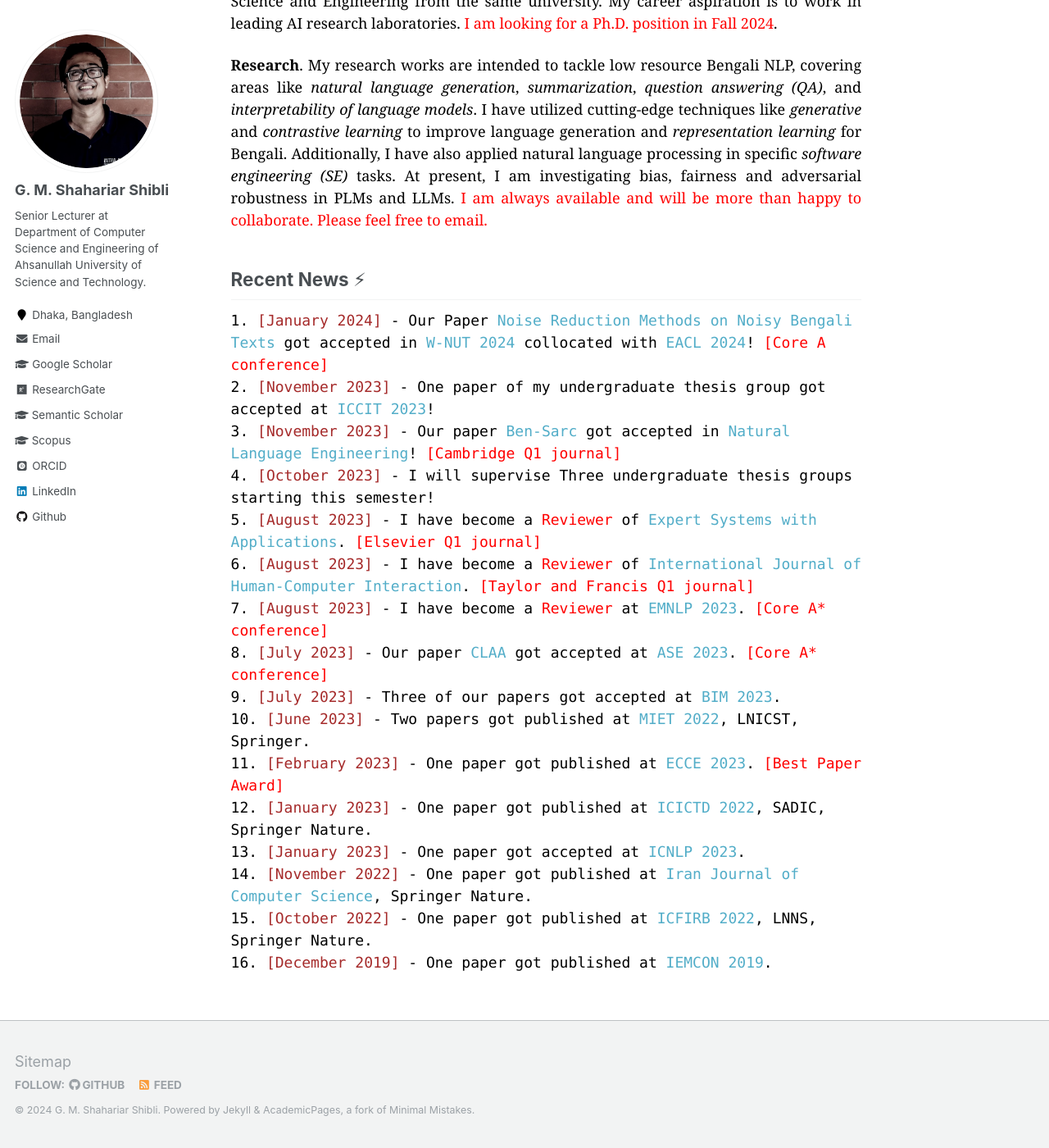
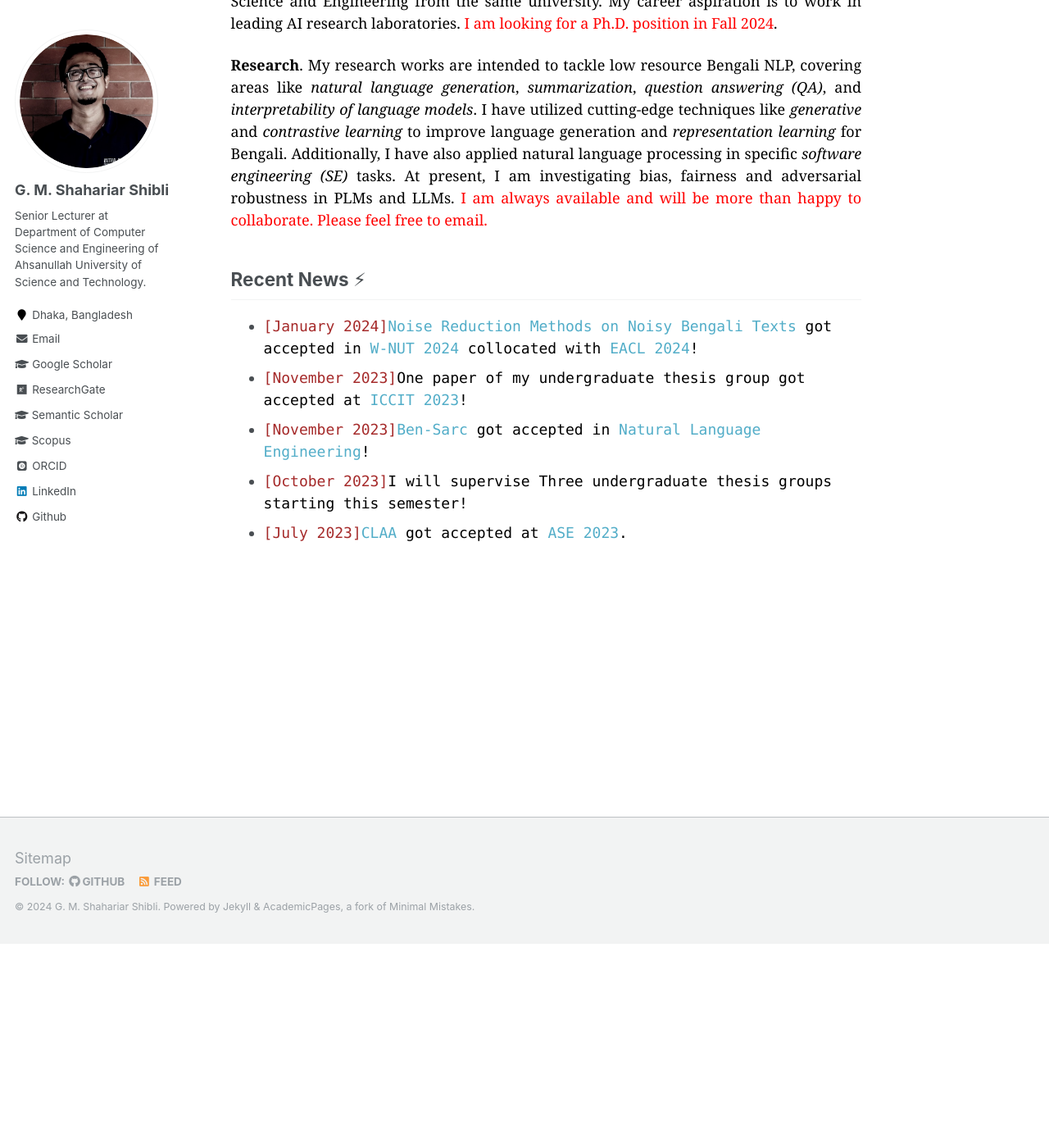
Before and after one commit to shahariar-shibli/shahariar-shibli.github.io, a Jekyll site: the page built from _pages/about.md, in a window 1280 px wide and 1400 px high, scrolled down 248 px. Shown: the whole window at 82% size. Built offline with Jekyll 4.4.1, drawn with Linux system fonts in a browser that asks for light colours; some web fonts are replaced.

Commit message:
Update about.md

```diff
--- a/_pages/about.md
+++ b/_pages/about.md
@@ -27,19 +27,8 @@
 
 
 ## Recent News ⚡
-<span style="font-family:Monaco; color:black;">1. <span style="color:brown">[January 2024]</span> -  Our Paper [Noise Reduction Methods on Noisy Bengali Texts](https://arxiv.org/pdf/2401.14360.pdf) got accepted in [W-NUT 2024](https://noisy-text.github.io/2024/) collocated with [EACL 2024](https://2024.eacl.org/)! <span style="color:red;">[Core A conference]</span></span><br/>
-<span style="font-family:Monaco; color:black;">2. <span style="color:brown">[November 2023]</span> - One paper of my undergraduate thesis group got accepted at [ICCIT 2023](https://iccit.org.bd/2023/)!<br/>
-<span style="font-family:Monaco; color:black;">3. <span style="color:brown">[November 2023]</span> -  Our paper [Ben-Sarc](https://www.researchgate.net/publication/357888683_Ben-Sarc_A_Corpus_for_Sarcasm_Detection_from_Bengali_Social_Media_Comments_and_Its_Baseline_Evaluation) got accepted in [Natural Language Engineering](https://www.cambridge.org/core/journals/natural-language-engineering)! <span style="color:red;">[Cambridge Q1 journal]</span></span><br/>
-<span style="font-family:Monaco; color:black;">4. <span style="color:brown">[October 2023]</span> -  I will supervise Three undergraduate thesis groups starting this semester!</span><br/>
-<span style="font-family:Monaco; color:black;">5. <span style="color:brown">[August 2023]</span> - I have become a <span style="color:red;">Reviewer</span> of [Expert Systems with Applications](https://www.sciencedirect.com/journal/expert-systems-with-applications). <span style="color:red;">[Elsevier Q1 journal]</span></span><br/>
-<span style="font-family:Monaco; color:black;">6. <span style="color:brown">[August 2023]</span> - I have become a <span style="color:red;">Reviewer</span> of [International Journal of Human-Computer Interaction](https://www.tandfonline.com/loi/hihc20). <span style="color:red;">[Taylor and Francis Q1 journal]</span> </span><br/>
-<span style="font-family:Monaco; color:black;">7. <span style="color:brown">[August 2023]</span> - I have become a <span style="color:red;">Reviewer</span> at [EMNLP 2023](https://2023.emnlp.org/). <span style="color:red;">[Core A* conference]</span> </span><br/>
-<span style="font-family:Monaco; color:black;">8. <span style="color:brown">[July 2023]</span> - Our paper [CLAA](https://ieeexplore.ieee.org/document/10298556/) got accepted at [ASE 2023](https://conf.researchr.org/track/ase-2023/ase-2023-papers). <span style="color:red;">[Core A* conference]</span> </span><br/>
-<span style="font-family:Monaco; color:black;">9. <span style="color:brown">[July 2023]</span> - Three of our papers got accepted at [BIM 2023](https://confbim.com/). </span><br/>
-<span style="font-family:Monaco; color:black;">10. <span style="color:brown">[June 2023]</span> -  Two papers got published at [MIET 2022](https://link.springer.com/book/10.1007/978-3-031-34622-4), LNICST, Springer. </span><br/>
-<span style="font-family:Monaco; color:black;">11. <span style="color:brown">[February 2023]</span> -  One paper got published at [ECCE 2023](https://webs.cuet.ac.bd/ecce/). <span style="color:red;">[Best Paper Award]</span></span><br/>
-<span style="font-family:Monaco; color:black;">12. <span style="color:brown">[January 2023]</span> -  One paper got published at [ICICTD 2022](https://link.springer.com/book/10.1007/978-981-19-7528-8), SADIC, Springer Nature. </span><br/>
-<span style="font-family:Monaco; color:black;">13. <span style="color:brown">[January 2023]</span> -  One paper got accepted at [ICNLP 2023](http://www.icnlp.net/index.html). </span><br/>
-<span style="font-family:Monaco; color:black;">14. <span style="color:brown">[November 2022]</span> -  One paper got published at [Iran Journal of Computer Science](https://www.springer.com/journal/42044), Springer Nature. </span><br/>
-<span style="font-family:Monaco; color:black;">15. <span style="color:brown">[October 2022]</span> -  One paper got published at [ICFIRB 2022](https://link.springer.com/book/10.1007/978-981-19-2445-3), LNNS, Springer Nature. </span><br/>
-<span style="font-family:Monaco; color:black;">16. <span style="color:brown">[December 2019]</span> -  One paper got published at [IEMCON 2019](https://ieee-iemcon.org/ieee-iemcon-2019-2/). </span><br/>
++ <span style="font-family:Monaco; color:black;"><span style="color:brown">[January 2024]</span>[Noise Reduction Methods on Noisy Bengali Texts](https://arxiv.org/pdf/2401.14360.pdf) got accepted in [W-NUT 2024](https://noisy-text.github.io/2024/) collocated with [EACL 2024](https://2024.eacl.org/)!</span>
++ <span style="font-family:Monaco; color:black;"><span style="color:brown">[November 2023]</span>One paper of my undergraduate thesis group got accepted at [ICCIT 2023](https://iccit.org.bd/2023/)!</span>
++ <span style="font-family:Monaco; color:black;"><span style="color:brown">[November 2023]</span>[Ben-Sarc](https://www.researchgate.net/publication/357888683_Ben-Sarc_A_Corpus_for_Sarcasm_Detection_from_Bengali_Social_Media_Comments_and_Its_Baseline_Evaluation) got accepted in [Natural Language Engineering](https://www.cambridge.org/core/journals/natural-language-engineering)!</span>
++ <span style="font-family:Monaco; color:black;"><span style="color:brown">[October 2023]</span>I will supervise Three undergraduate thesis groups starting this semester!</span>
++ <span style="font-family:Monaco; color:black;"><span style="color:brown">[July 2023]</span>[CLAA](https://ieeexplore.ieee.org/document/10298556/) got accepted at [ASE 2023](https://conf.researchr.org/track/ase-2023/ase-2023-papers).</span>
```
